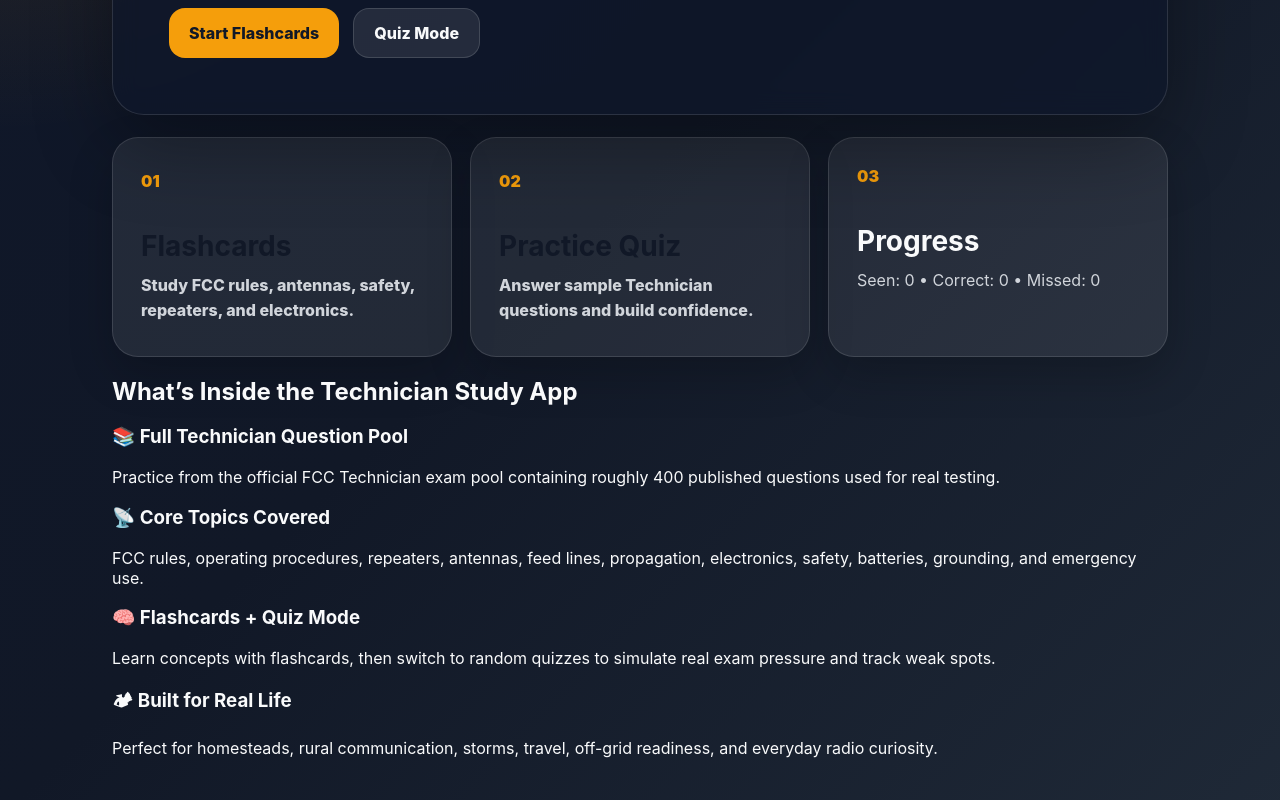
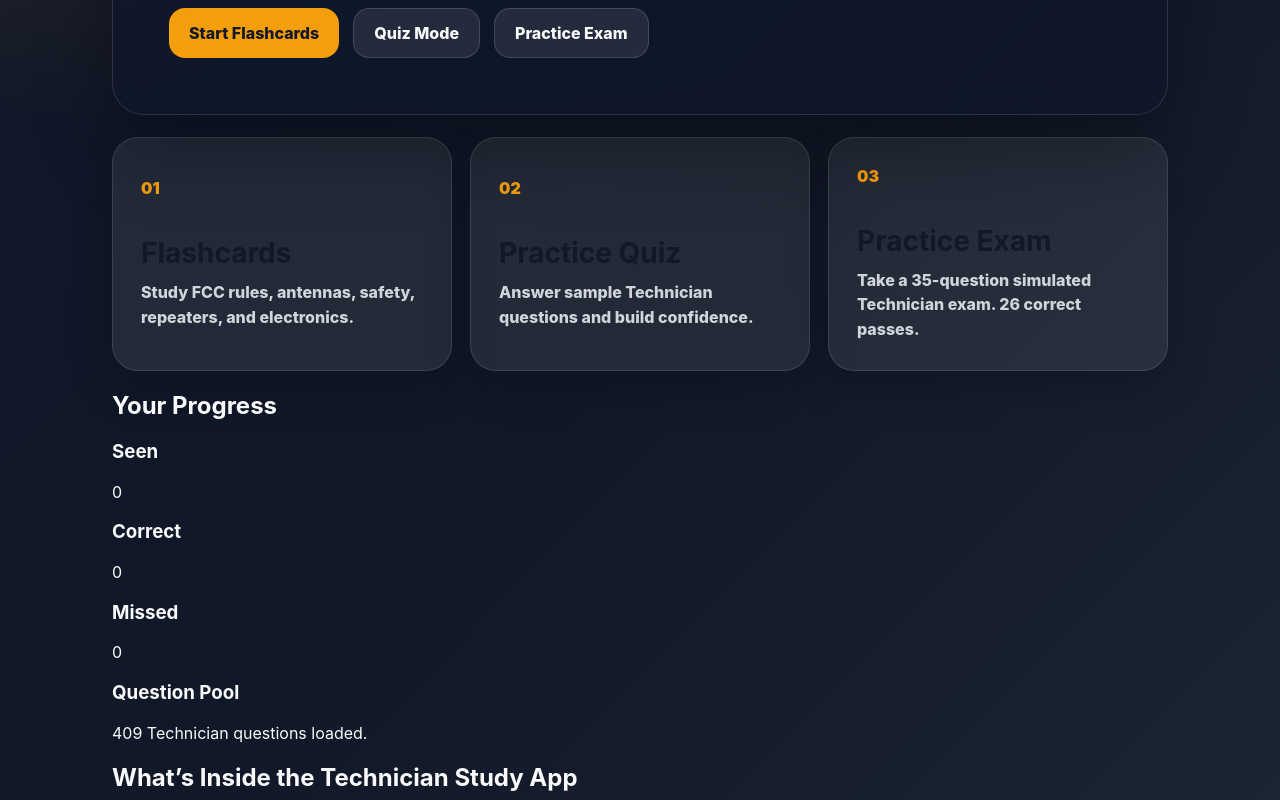
Before and after one commit to BDNHuffman/ham-study-app, a React (Vite) app: page / in a window 1280 px wide. Shown: the part 380-1180 px from the top of the page. Built offline with nearby package versions, Linux system fonts and the light colour scheme.

Commit message:
Add exam functionality and improve UI elements

```diff
--- a/src/App.jsx
+++ b/src/App.jsx
@@ -1,5 +1,12 @@
-import { useState } from "react";
+import { useMemo, useState } from "react";
 import { QUESTIONS } from "./questions";
+
+const EXAM_SIZE = 35;
+const PASSING_SCORE = 26;
+
+function shuffleArray(array) {
+  return [...array].sort(() => Math.random() - 0.5);
+}
 
 export default function App() {
   const [mode, setMode] = useState("home");
@@ -8,7 +15,15 @@
   const [selected, setSelected] = useState(null);
   const [score, setScore] = useState({ seen: 0, correct: 0, missed: 0 });
 
+  const [examQuestions, setExamQuestions] = useState([]);
+  const [examIndex, setExamIndex] = useState(0);
+  const [examAnswers, setExamAnswers] = useState([]);
+
   const card = QUESTIONS[index % QUESTIONS.length];
+
+  const examComplete = mode === "exam-results";
+  const examCorrect = examAnswers.filter((a) => a.correct).length;
+  const examMissed = examAnswers.filter((a) => !a.correct);
 
   function next() {
     setIndex((index + 1) % QUESTIONS.length);
@@ -36,6 +51,38 @@
     }));
   }
 
+  function startExam() {
+    const newExam = shuffleArray(QUESTIONS).slice(0, EXAM_SIZE);
+    setExamQuestions(newExam);
+    setExamIndex(0);
+    setExamAnswers([]);
+    setMode("exam");
+  }
+
+  function answerExam(choice) {
+    const current = examQuestions[examIndex];
+    const correct = choice === current.answer;
+
+    const updatedAnswers = [
+      ...examAnswers,
+      {
+        question: current,
+        selected: choice,
+        correct
+      }
+    ];
+
+    setExamAnswers(updatedAnswers);
+
+    if (examIndex + 1 >= examQuestions.length) {
+      setMode("exam-results");
+    } else {
+      setExamIndex(examIndex + 1);
+    }
+  }
+
+  const currentExamQuestion = examQuestions[examIndex];
+
   return (
     <main className="app">
       <section className="hero">
@@ -50,6 +97,9 @@
           <button onClick={() => setMode("flashcards")}>Start Flashcards</button>
           <button className="secondary" onClick={() => setMode("quiz")}>
             Quiz Mode
+          </button>
+          <button className="secondary" onClick={startExam}>
+            Practice Exam
           </button>
         </div>
       </section>
@@ -69,13 +119,32 @@
               <p>Answer sample Technician questions and build confidence.</p>
             </button>
 
-            <div className="card">
+            <button className="card clickable" onClick={startExam}>
               <span>03</span>
-              <h2>Progress</h2>
-              <p>
-                Seen: {score.seen} • Correct: {score.correct} • Missed:{" "}
-                {score.missed}
-              </p>
+              <h2>Practice Exam</h2>
+              <p>Take a 35-question simulated Technician exam. 26 correct passes.</p>
+            </button>
+          </section>
+
+          <section className="info-section">
+            <h2>Your Progress</h2>
+            <div className="info-grid">
+              <div className="info-card">
+                <h3>Seen</h3>
+                <p>{score.seen}</p>
+              </div>
+              <div className="info-card">
+                <h3>Correct</h3>
+                <p>{score.correct}</p>
+              </div>
+              <div className="info-card">
+                <h3>Missed</h3>
+                <p>{score.missed}</p>
+              </div>
+              <div className="info-card">
+                <h3>Question Pool</h3>
+                <p>{QUESTIONS.length} Technician questions loaded.</p>
+              </div>
             </div>
           </section>
 
@@ -86,8 +155,8 @@
               <div className="info-card">
                 <h3>📚 Full Technician Question Pool</h3>
                 <p>
-                  Practice from the official FCC Technician exam pool containing
-                  roughly 400 published questions used for real testing.
+                  Practice from the official Technician exam pool used for real
+                  amateur radio testing.
                 </p>
               </div>
 
@@ -103,16 +172,16 @@
               <div className="info-card">
                 <h3>🧠 Flashcards + Quiz Mode</h3>
                 <p>
-                  Learn concepts with flashcards, then switch to random quizzes to
-                  simulate real exam pressure and track weak spots.
+                  Learn concepts with flashcards, then switch to quizzes to check
+                  recall and track weak spots.
                 </p>
               </div>
 
               <div className="info-card">
-                <h3>🏕 Built for Real Life</h3>
+                <h3>📝 Practice Exam</h3>
                 <p>
-                  Perfect for homesteads, rural communication, storms, travel,
-                  off-grid readiness, and everyday radio curiosity.
+                  Simulate the real Technician test with 35 randomized questions and
+                  a pass/fail result.
                 </p>
               </div>
             </div>
@@ -137,7 +206,8 @@
           {revealed && (
             <div className="answer">
               <h3>{card.answer}</h3>
-              <p>{card.explanation}</p>
+              {card.reference && <p>Reference: {card.reference}</p>}
+              {card.explanation && <p>{card.explanation}</p>}
             </div>
           )}
 
@@ -191,9 +261,97 @@
           {selected && (
             <div className="answer">
               <h3>{selected === card.answer ? "Correct" : "Not quite"}</h3>
-              <p>{card.explanation}</p>
+              <p>Correct answer: {card.answer}</p>
+              {card.reference && <p>Reference: {card.reference}</p>}
               <button onClick={next}>Next Question</button>
             </div>
+          )}
+        </section>
+      )}
+
+      {mode === "exam" && currentExamQuestion && (
+        <section className="study-panel">
+          <div className="panel-top">
+            <button className="secondary" onClick={() => setMode("home")}>
+              ← Quit Exam
+            </button>
+
+            <span>
+              Question {examIndex + 1} of {examQuestions.length} •{" "}
+              {currentExamQuestion.section}
+            </span>
+          </div>
+
+          <h2>{currentExamQuestion.question}</h2>
+
+          <div className="choices">
+            {currentExamQuestion.choices.map((choice) => (
+              <button
+                key={choice}
+                className="secondary"
+                onClick={() => answerExam(choice)}
+              >
+                {choice}
+              </button>
+            ))}
+          </div>
+        </section>
+      )}
+
+      {examComplete && (
+        <section className="study-panel">
+          <div className="panel-top">
+            <button className="secondary" onClick={() => setMode("home")}>
+              ← Home
+            </button>
+
+            <span>Practice Exam Complete</span>
+          </div>
+
+          <h2>
+            {examCorrect >= PASSING_SCORE ? "You passed!" : "Not quite yet."}
+          </h2>
+
+          <div className="answer">
+            <h3>
+              Score: {examCorrect} / {EXAM_SIZE}
+            </h3>
+            <p>
+              Passing score: {PASSING_SCORE} / {EXAM_SIZE}
+            </p>
+          </div>
+
+          <div className="hero-actions">
+            <button onClick={startExam}>Take Another Exam</button>
+            <button className="secondary" onClick={() => setMode("home")}>
+              Back Home
+            </button>
+          </div>
+
+          {examMissed.length > 0 && (
+            <section className="review-section">
+              <h3>Review Missed Questions</h3>
+
+              {examMissed.map((item, idx) => (
+                <div className="review-card" key={item.question.id}>
+                  <p className="review-label">
+                    {idx + 1}. {item.question.section} • {item.question.id}
+                  </p>
+                  <h4>{item.question.question}</h4>
+                  <p>
+                    <strong>Your answer:</strong> {item.selected}
+                  </p>
+                  <p>
+                    <strong>Correct answer:</strong> {item.question.answer}
+                  </p>
+                  {item.question.reference && (
+                    <p>
+                      <strong>Reference:</strong> {item.question.reference}
+                    </p>
+                  )}
+                </div>
+              ))}
+            </section>
           )}
         </section>
       )}
```
